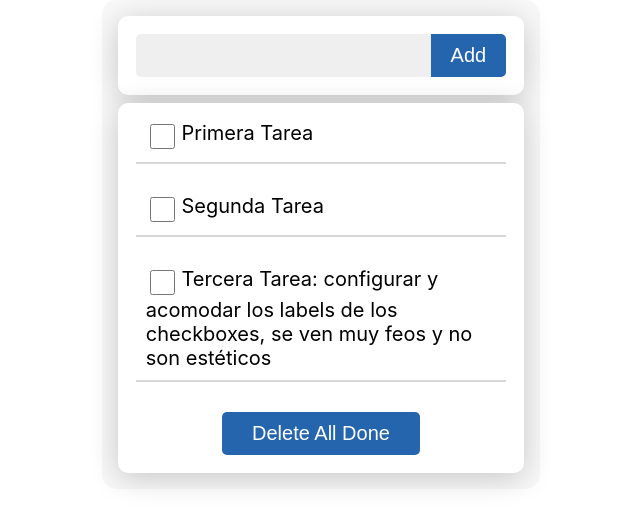
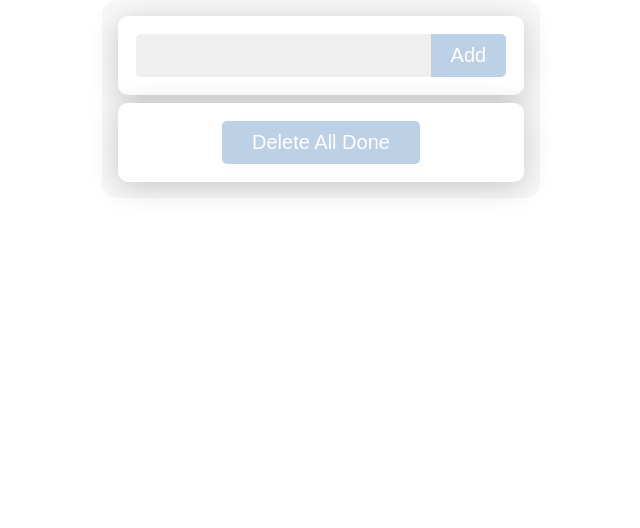
Before and after one commit to nosoyeseoscar/todoApp, a React (Create React App) app: page / in a window 1280 px wide. Shown: the top 528 px of the page, without its empty margins (319-959 px from the left). Built offline with nearby package versions, Linux system fonts and the light colour scheme.

Commit message:
fixing css and adding functionality

```diff
--- a/src/App.css
+++ b/src/App.css
@@ -99,3 +99,8 @@
   border-radius: 5px;
   font-size: 20px;
 }
+
+/* CSS general */
+button[disabled]{
+  opacity: 0.3;
+}
--- a/src/components/Task.js
+++ b/src/components/Task.js
@@ -1,9 +1,9 @@
 function Task (props) {
-  const { labelTask } = props
+  const { labelTask, done } = props
 
   return (
     <div className='task-div'>
-      <label className='task-label'><input type='checkbox' className='task-cbox' />{labelTask}</label>
+      <label className='task-label'><input type='checkbox' className='task-cbox' checked={done} />{labelTask}</label>
     </div>
   )
 }
--- a/src/components/addTaskForm.js
+++ b/src/components/addTaskForm.js
@@ -1,11 +1,31 @@
-function AddTaskForm () {
+import { useState } from 'react'
+
+function AddTaskForm ({ handleNewTask }) {
+  const [newTask, setNewTask] = useState('')
+
+  const handleAddTask = (e) => {
+    e.preventDefault()
+    handleNewTask(
+      {
+        id: (+new Date()).toString(),
+        text: newTask,
+        done: false
+      }
+    )
+  }
+
+  const handleOnChangeAddTask = (e) => {
+    setNewTask(e.target.value)
+    // console.log(newInputTask)
+  }
+
   return (
     <div className='addTask'>
-      <form className='addTaskForm'>
+      <form className='addTaskForm' onSubmit={handleAddTask}>
         <div className='input-text-div'>
-          <input type='text' className='input-text' />
+          <input type='text' className='input-text' onChange={handleOnChangeAddTask} value={newTask} />
         </div>
-        <button className='addTaskButton'>Add</button>
+        <button className='addTaskButton' disabled={newTask ? '' : 'disabled'}>Add</button>
       </form>
     </div>
   )
--- a/src/components/container.js
+++ b/src/components/container.js
@@ -1,11 +1,22 @@
+import { useState } from 'react'
 import AddTaskForm from './addTaskForm'
 import TaskList from './taskList'
 
 function Container () {
+  const [listTask, setListTask] = useState([])
+
+  const handleNewTask = newTask => {
+    setListTask([...listTask, newTask])
+  }
+
+  /* const handleDoneTask = doneTask => {
+    setListTask(listTask.filter((task) => task !== doneTask))
+  } */
+
   return (
     <div className='container'>
-      <AddTaskForm />
-      <TaskList />
+      <AddTaskForm handleNewTask={handleNewTask} />
+      <TaskList listTask={listTask} />
     </div>
   )
 }
--- a/src/components/taskList.js
+++ b/src/components/taskList.js
@@ -1,12 +1,14 @@
 import Task from './Task'
 
-function TaskList () {
+function TaskList ({ listTask }) {
   return (
     <div className='task-list'>
-      <Task labelTask='Primera Tarea' />
-      <Task labelTask='Segunda Tarea' />
-      <Task labelTask='Tercera Tarea: configurar y acomodar los labels de los checkboxes, se ven muy feos y no son estéticos' />
-      <button className='clearCompletedBtn'>Delete All Done</button>
+      {listTask.map((task) => <Task labelTask={task.text} key={task.id} done={task.done} />)}
+      <button
+        className='clearCompletedBtn'
+        disabled={listTask.length ? '' : 'disabled'}
+      >Delete All Done
+      </button>
     </div>
   )
 }
```
Also changed, not shown: src/index.js (+7 -7 lines), src/reportWebVitals.js (+8 -8 lines).
